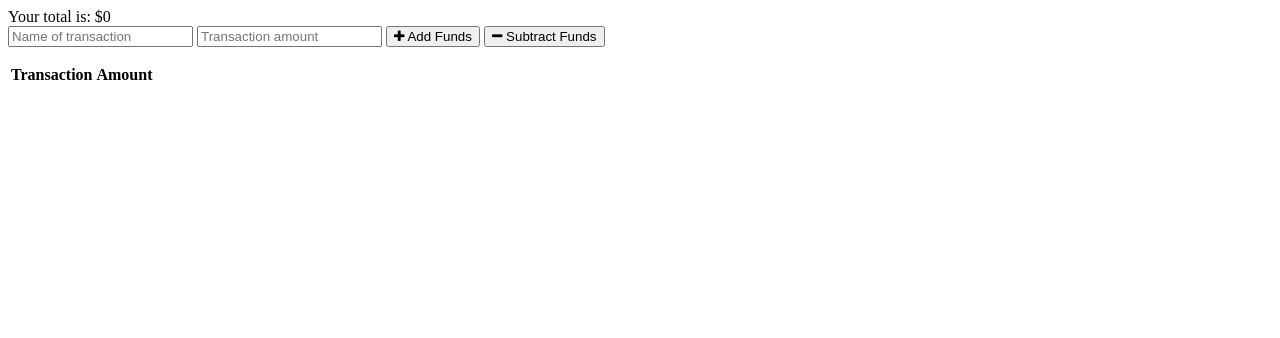
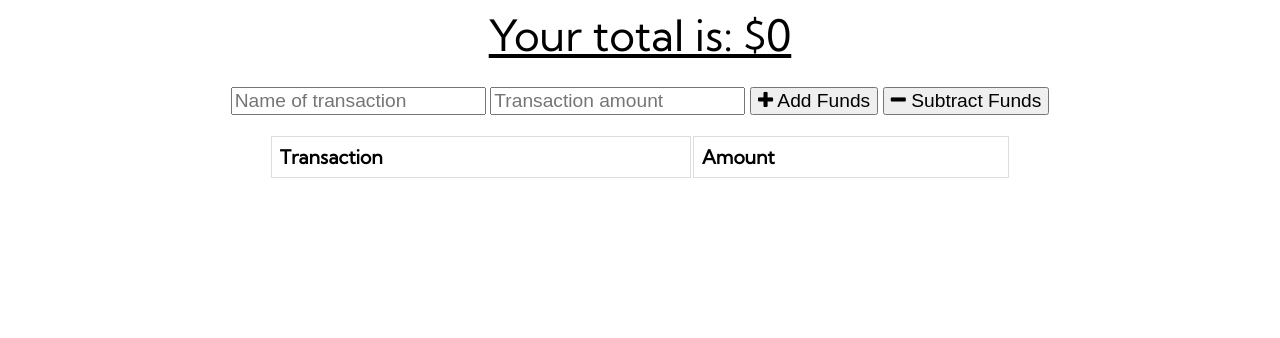
Before and after one commit to marcymar/offlinebudgettracker, a website: page public/index.html in a window 1280 px wide. Drawn offline with nearby package versions, Linux system fonts and the light colour scheme; no server answers.

Commit message:
misslabled css, fixed added new font

```diff
--- a/public/index.html
+++ b/public/index.html
@@ -7,8 +7,9 @@
   <meta http-equiv="X-UA-Compatible" content="ie=edge">
   <meta name="theme-color" content="#317EFB">
   <link rel="shortcut icon" href="icons/icon-192x192.png" type="image/x-icon">
+  <link href="https://fonts.googleapis.com/css2?family=Kumbh+Sans&display=swap" rel="stylesheet">
   <link rel="stylesheet" href="https://stackpath.bootstrapcdn.com/font-awesome/4.7.0/css/font-awesome.min.css">
-  <link rel="stylesheet" href="styles.css">
+  <link rel="stylesheet" href="style.css">
 
   <title>Budget Tracker</title>
 </head>
--- a/public/style.css
+++ b/public/style.css
@@ -1,6 +1,6 @@
 body {
   font-size: 120%;
-  font-family: Arial;
+  font-family: 'Kumbh Sans', sans-serif;
 }
 
 button, input {
```
